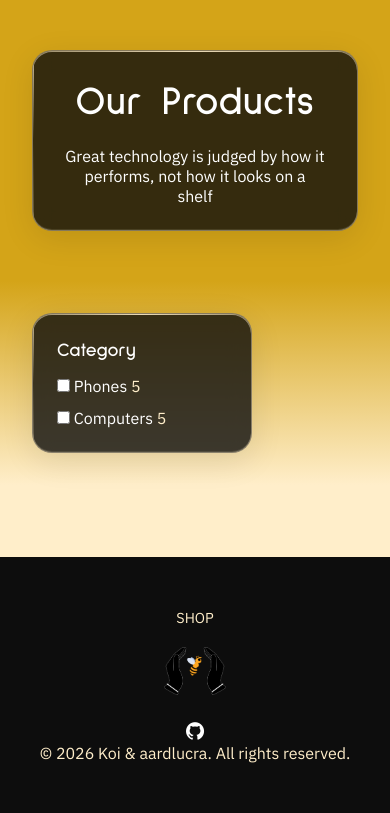
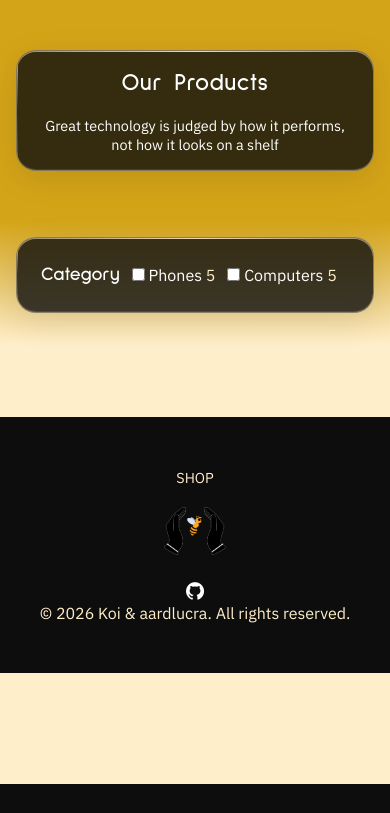
Before and after one commit to r3dkoi/bee-lektronics, a Flask app: template templates/shop.html in a window 390 px wide. Shown: the part 60-873 px from the top of the page. After the commit the page ends 844 px from the top, so only its background shows below. Run offline with Flask 3, Linux system fonts and the light colour scheme; the template is opened without the code that fills it, so the values that code supplies are empty.

Commit message:
Add responsive breakpoints for shop layout and components to improve mobile usability

```diff
--- a/static/css/shop.css
+++ b/static/css/shop.css
@@ -281,3 +281,79 @@
     line-height: 1;
     cursor: pointer;
 }
+
+/* -------------------------------------------------------------------------- */
+/*                                 Breakpoints                                */
+/* -------------------------------------------------------------------------- */
+
+/* Tablet: ≤768px */
+@media (max-width: 768px) {
+    .shop-header {
+        padding-inline: 1.25rem;
+    }
+
+    .shop-hero-text {
+        padding: 1.25rem 1.5rem;
+    }
+
+    .shop-header h1 {
+        font-size: 2rem;
+    }
+
+    .shop-layout {
+        grid-template-columns: 1fr; /* stack sidebar above product grid */
+        padding: 1.5rem;
+        gap: 1.5rem;
+    }
+
+    .category-filter {
+        flex-direction: row;
+        flex-wrap: wrap;
+        align-items: center;
+    }
+
+    .product-grid {
+        grid-template-columns: repeat(2, 1fr);
+    }
+
+    .product-card {
+        max-width: none;
+    }
+}
+
+/* Mobile: ≤480px (e.g. 414 x 846) */
+@media (max-width: 480px) {
+    .shop-header {
+        padding-inline: 1rem;
+    }
+
+    .shop-hero-text {
+        padding: 1rem 1.25rem;
+    }
+
+    .shop-header h1 {
+        font-size: 1.5rem;
+    }
+
+    .shop-header p {
+        font-size: 0.9rem;
+    }
+
+    .shop-layout {
+        padding: 1rem;
+        gap: 1rem;
+    }
+
+    .product-grid {
+        grid-template-columns: 1fr;
+    }
+
+    .pagination {
+        flex-wrap: wrap;
+    }
+
+    .order-confirmed-message {
+        padding: 2rem 1.5rem;
+        margin-inline: 1rem;
+    }
+}
```
